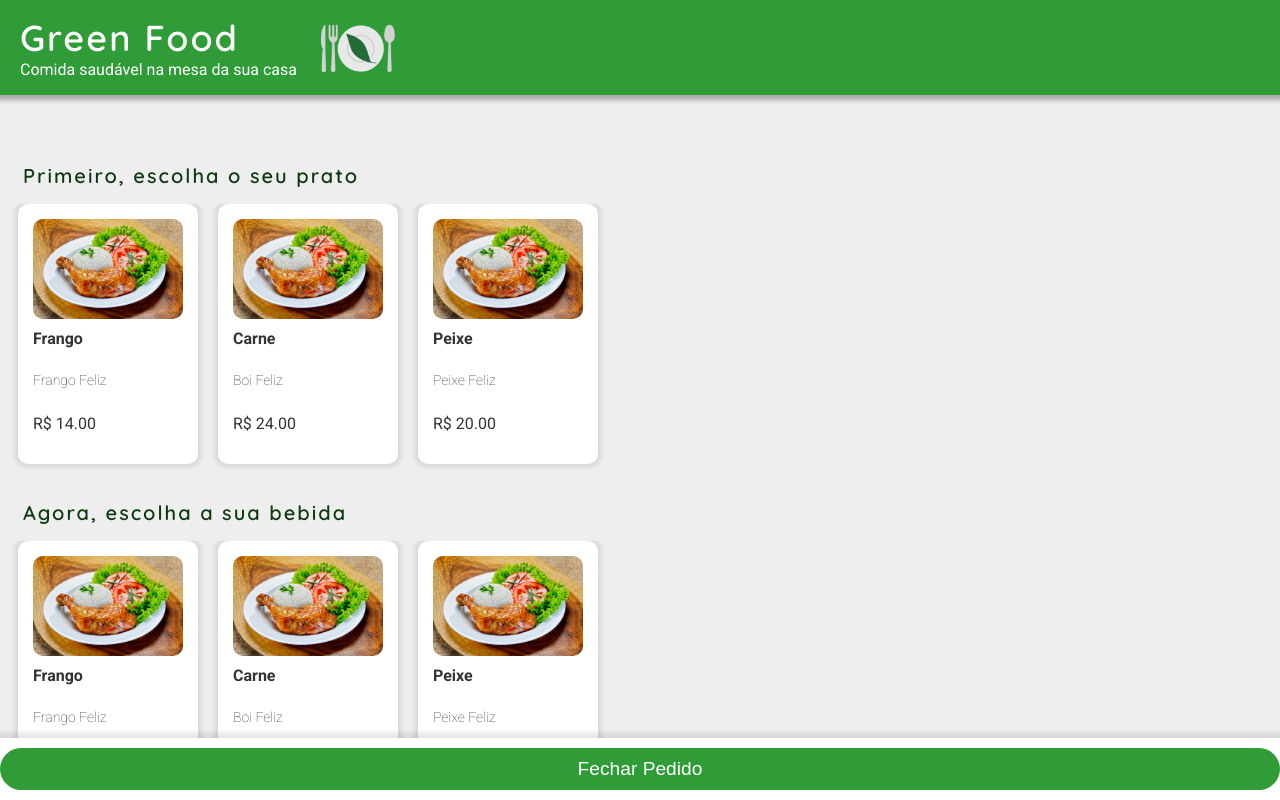
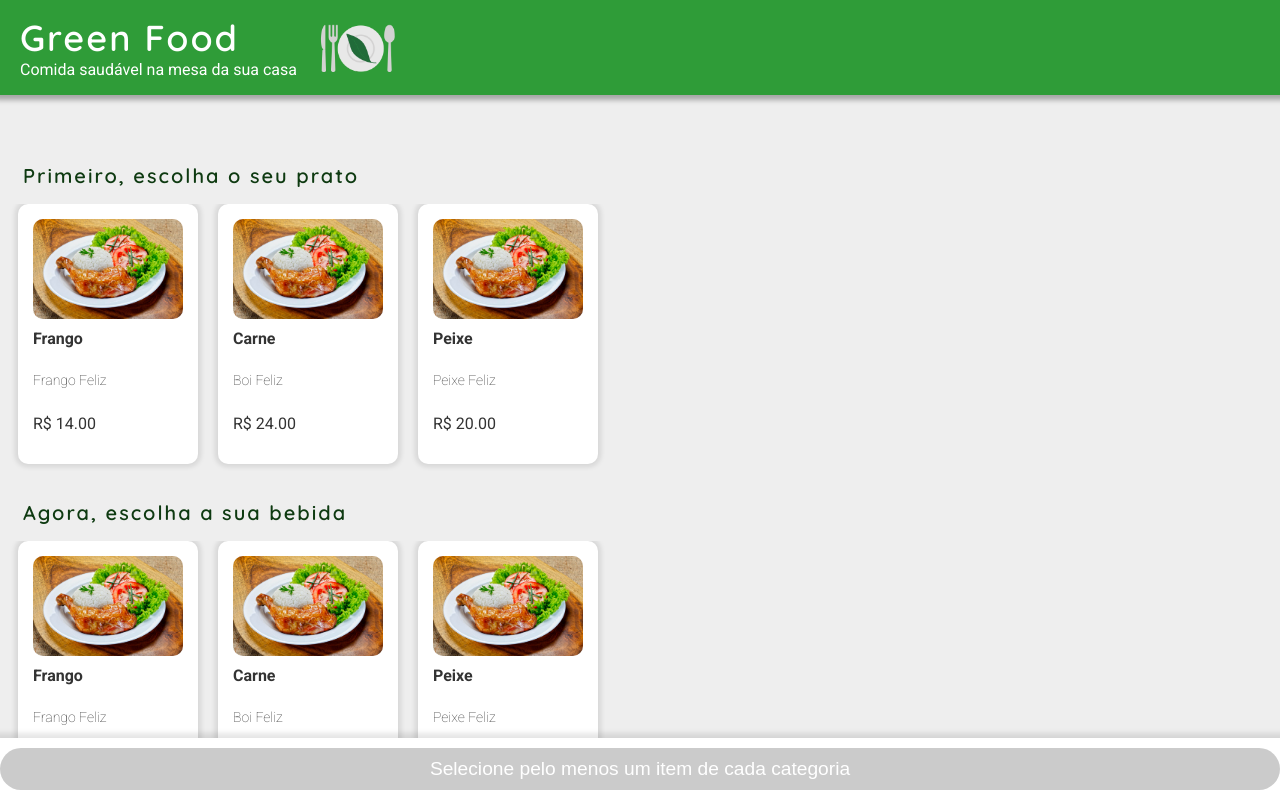
Before and after one commit to ligiadavilabozzi/green-foods, a React (Create React App) app: page / in a window 1280 px wide. Shown: the top 800 px of the page. Built offline with nearby package versions, Linux system fonts and the light colour scheme.

Commit message:
checking if all categories are selected and able the order button

```diff
--- a/src/App.js
+++ b/src/App.js
@@ -112,7 +112,7 @@ function App() {
         <Category category={category} changeQuantity={changeQuantity} />
       ))}
 
-      <CloseOrder />
+      <CloseOrder categories={categories} />
     </>
   );
 }
--- a/src/components/CloseOrder.js
+++ b/src/components/CloseOrder.js
@@ -1,9 +1,19 @@
-export default function CloseOrder() {
+export default function CloseOrder(props) {
+    const {categories} = props
+    const canClosedOrder = checkSelectedCategories(categories)
+
     return (
-        <div className='close-order'>
-            <button className='able'>
-                Fechar Pedido
+        <div className={'close-order'}>
+            <button className={canClosedOrder?'able':''}>
+                {canClosedOrder? 'Fechar pedido': 'Selecione pelo menos um item de cada categoria'}
             </button>
         </div>
     )
+
+    function checkSelectedCategories(categories){
+       const selectedCategories = categories.filter(category=>{
+            return category.products.find(product=>product.quantity>0)
+        })
+        return categories.length === selectedCategories.length;
+    }
 }
```
